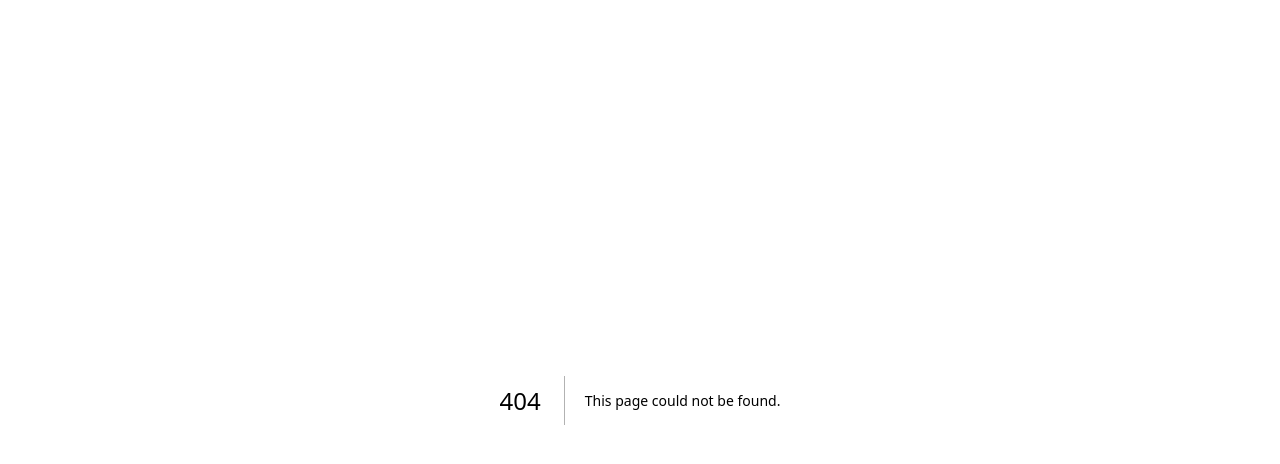
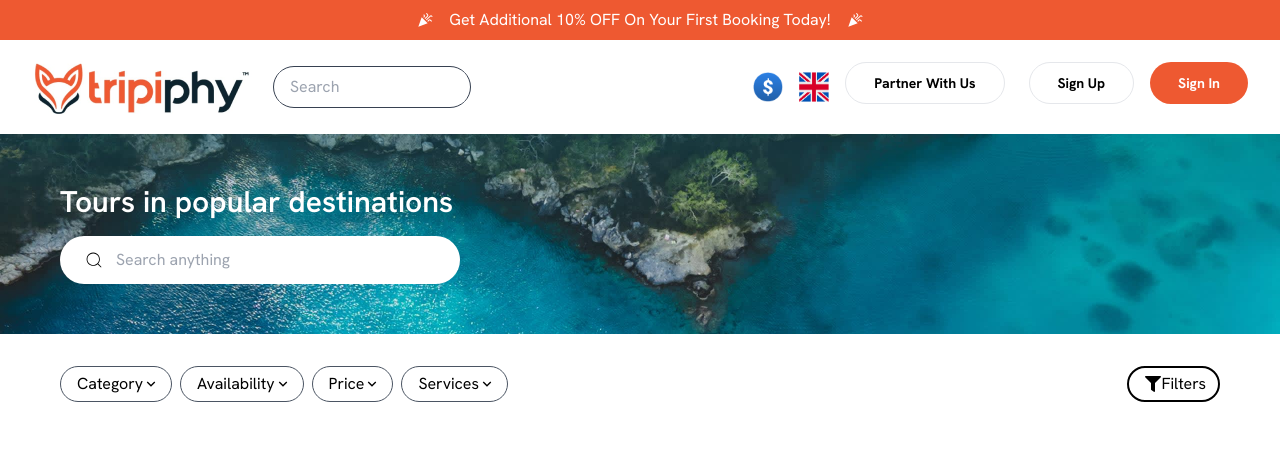
Before and after one commit to hafiz760/myupnext-customer, a Next.js app: page /tour in a window 1280 px wide. Before the commit this address had no page. Shown: the top 464 px of the page. Built offline with nearby package versions, Linux system fonts and the light colour scheme.

Commit message:
added tour page WIP

```diff
--- a/package.json
+++ b/package.json
@@ -16,6 +16,7 @@
     "formik": "^2.4.5",
     "next": "^14.1.0",
     "react": "^18.2.0",
+    "react-date-range": "^2.0.1",
     "react-dom": "^18.2.0",
     "react-icons": "^4.12.0",
     "react-image-gallery": "^1.3.0",
@@ -25,6 +26,7 @@
     "redux-persist": "^6.0.0",
     "sharp": "^0.33.3",
     "slick-carousel": "^1.8.1",
+    "styled-components": "^6.1.11",
     "yup": "^1.3.3"
   },
   "devDependencies": {
--- /dev/null
+++ b/src/app/tour/page.js
@@ -0,0 +1,16 @@
+import TopSearch from "@/components/tour/TopSearch";
+import TourFilters from "@/components/tour/TourFilters";
+import TopBar from "@/shared/TopBar";
+import React from "react";
+
+function page() {
+  return (
+    <>
+      <TopBar />
+      <TopSearch />
+      <TourFilters/>
+    </>
+  );
+}
+
+export default page;
--- /dev/null
+++ b/src/assets/css/tour.css
@@ -0,0 +1,21 @@
+.Tourcontent {
+  background-image: url("../images/tourbackground.jpg");
+  background-size: cover;
+  background-repeat: no-repeat;
+  background-position: 50%;
+  background-color: #eee;
+  position: relative;
+}
+.filterButton {
+  width: auto;
+  display: flex;
+  align-items: center;
+  padding: 0 12px 0 16px;
+  border-radius: 20px;
+  flex: none;
+  cursor: pointer;
+  -webkit-user-select: none;
+  -moz-user-select: none;
+  user-select: none;
+  height: 36px;
+}
--- a/src/components/experiences/Experiences.js
+++ b/src/components/experiences/Experiences.js
@@ -1,10 +1,10 @@
 "use client";
 import React from "react";
 import "../../assets/css/experiences.css";
-import SearchInput from "@/shared/SearchInput";
 import testImage from "../../assets/images/about1.png";
 import Link from "next/link";
 import Image from "next/image";
+import SearchInput from "./SearchInput";
 
 function Experiences() {
   const data = [
--- a/src/shared/SearchInput.js
+++ b/src/components/experiences/SearchInput.js
@@ -1,6 +1,6 @@
 import Image from "next/image";
 import React from "react";
-import location from "../assets/images/location.png";
+import location from "../../assets/images/location.png";
 import { Button } from "antd";
 import { SearchOutlined } from "@ant-design/icons";
 function SearchInput({ className }) {
--- /dev/null
+++ b/src/components/tour/TopSearch.js
@@ -0,0 +1,26 @@
+import React from "react";
+import "../../assets/css/tour.css";
+import { CiSearch } from "react-icons/ci";
+function TopSearch() {
+  return (
+    <div className="Tourcontent w-full h-full min-h-[200px] flex items-center">
+      <div className="w-full  max-w-[1160px] mx-auto">
+        <div className="">
+          <h1 className=" text-3xl font-semibold m-0 text-white">
+            Tours in popular destinations
+          </h1>
+
+          <div className="bg-white rounded-full w-[400px] h-[48px] p-[6px] flex flex-row items-center mt-4 py-0 px-6">
+            <CiSearch className="w-[20px] h-[20px]" />
+            <input
+              placeholder="Search anything"
+              className=" border-none p-3  outline-none"
+            />
+          </div>
+        </div>
+      </div>
+    </div>
+  );
+}
+
+export default TopSearch;
--- /dev/null
+++ b/src/components/tour/TourFilters.js
@@ -0,0 +1,208 @@
+"use client";
+import React, { useEffect, useRef, useState } from "react";
+import { RiArrowDownSLine, RiArrowUpSLine } from "react-icons/ri";
+import { FaFilter } from "react-icons/fa";
+import { DateRangePicker } from "react-date-range";
+import "react-date-range/dist/styles.css";
+import "react-date-range/dist/theme/default.css";
+
+function TourFilters() {
+  const [activeFilter, setActiveFilter] = useState(null);
+  const [categoryValue, setCategoryValue] = useState([]);
+  const categoryRef = useRef(null);
+  const availabilityRef = useRef(null);
+  const priceRangeRef = useRef(null);
+  const servicesRef = useRef(null);
+
+  const handleToggleFilter = (filter) => {
+    setActiveFilter((prevFilter) => (prevFilter === filter ? null : filter));
+  };
+
+  const handleCategoryChange = (cat) => {
+    setCategoryValue((prevCategoryValue) =>
+      prevCategoryValue.includes(cat)
+        ? prevCategoryValue.filter((s) => s !== cat)
+        : [...prevCategoryValue, cat]
+    );
+  };
+
+  const handleClickOutside = (event) => {
+    if (
+      (activeFilter === "category" &&
+        !categoryRef.current.contains(event.target)) ||
+      (activeFilter === "availability" &&
+        !availabilityRef.current.contains(event.target)) ||
+      (activeFilter === "priceRange" &&
+        !priceRangeRef.current.contains(event.target)) ||
+      (activeFilter === "services" &&
+        !servicesRef.current.contains(event.target))
+    ) {
+      setActiveFilter(null);
+    }
+  };
+  // const handleClickOutside = (event) => {
+  //   if (
+  //     !categoryRef.current?.contains(event.target) &&
+  //     !availabilityRef.current?.contains(event.target) &&
+  //     !priceRangeRef.current?.contains(event.target) &&
+  //     !servicesRef.current?.contains(event.target)
+  //   ) {
+  //     setActiveFilter(null);
+  //   }
+  // };
+  useEffect(() => {
+    document.addEventListener("mousedown", handleClickOutside);
+    return () => {
+      document.removeEventListener("mousedown", handleClickOutside);
+    };
+  }, []);
+
+  const categories = {
+    Interests: [
+      "Hot Air Balloon Experiences",
+      "Koalas & Kangaroos Experiences",
+      "Glacier exploration",
+      "Lord of the Rings Tours",
+      "Temples & shrines",
+      "Historical Sites Tours",
+      "K-pop Tours & Experiences",
+      "Hanbok Rental",
+      "Nightlife",
+      "Floating Markets Tours",
+      "Elephant sanctuaries",
+      "Instagrammable Tours",
+      "Whale watching",
+    ],
+    Tours: ["Days Trip", "Boat Tours", "Hop on Hop off"],
+  };
+  const [selectionRange, setSelectionRange] = useState({
+    startDate: new Date(),
+    endDate: new Date(),
+    key: "selection",
+  });
+
+  console.log(selectionRange);
+
+  return (
+    <div className="max-w-[1160px] mx-auto w-full mt-4">
+      <div className="flex flex-row py-4 justify-between">
+        <div className="w-[470px] flex gap-2">
+          <div>
+            <div
+              ref={categoryRef}
+              className={` relative ${
+                activeFilter === "category"
+                  ? "text-primary border border-primary"
+                  : "border border-gray-600"
+              } filterButton mb-3`}
+              onClick={() => handleToggleFilter("category")}
+            >
+              <span>Category</span>
+              {activeFilter === "category" ? (
+                <RiArrowUpSLine />
+              ) : (
+                <RiArrowDownSLine />
+              )}
+            </div>
+            {activeFilter === "category" && (
+              <div className="bg-gray-50 overflow-y-auto absolute w-[750px] shadow-lg p-2 max-h-[540px]">
+                {Object.entries(categories).map(([key, value]) => (
+                  <div key={key} className="mt-4 mb-1">
+                    <h1 className="text-xl font-semibold">{key}</h1>
+                    <div className="flex items-center flex-wrap gap-2">
+                      {value.map((cat) => (
+                        <div
+                          key={cat}
+                          className={`cursor-pointer p-2 rounded ${
+                            categoryValue.includes(cat)
+                              ? "bg-orange-200 border border-orange-500"
+                              : "bg-gray-200 border bg-transparent border-gray-300"
+                          }`}
+                          onClick={() => handleCategoryChange(cat)}
+                        >
+                          {cat}
+                        </div>
+                      ))}
+                    </div>
+                  </div>
+                ))}
+              </div>
+            )}
+          </div>
+          <div>
+            <div
+              ref={availabilityRef}
+              className={`${
+                activeFilter === "availability"
+                  ? "text-primary border border-primary"
+                  : "border border-gray-600"
+              } filterButton`}
+              onClick={() => handleToggleFilter("availability")}
+            >
+              <span>Availability</span>
+              {activeFilter === "availability" ? (
+                <RiArrowUpSLine />
+              ) : (
+                <RiArrowDownSLine />
+              )}
+            </div>
+            {activeFilter === "availability" && (
+              <div className="bg-gray-50 overflow-y-auto absolute  shadow-lg p-2">
+                <DateRangePicker
+                  className="text-primary"
+                  ranges={[selectionRange]}
+                  onChange={(ranges) => setSelectionRange(ranges.selection)}
+                />
+              </div>
+            )}
+          </div>
+          <div>
+            <div
+              ref={priceRangeRef}
+              className={`${
+                activeFilter === "priceRange"
+                  ? "text-primary border border-primary"
+                  : "border border-gray-600"
+              } filterButton`}
+              onClick={() => handleToggleFilter("priceRange")}
+            >
+              <span>Price</span>
+              {activeFilter === "priceRange" ? (
+                <RiArrowUpSLine />
+              ) : (
+                <RiArrowDownSLine />
+              )}
+            </div>
+          </div>
+          <div>
+            <div
+              ref={servicesRef}
+              className={`${
+                activeFilter === "services"
+                  ? "text-primary border border-primary"
+                  : "border border-gray-600"
+              } filterButton`}
+              onClick={() => handleToggleFilter("services")}
+            >
+              <span>Services</span>
+              {activeFilter === "services" ? (
+                <RiArrowUpSLine />
+              ) : (
+                <RiArrowDownSLine />
+              )}
+            </div>
+          </div>
+        </div>
+        <div>
+          <div className="filterButton" style={{ border: "2px solid " }}>
+            <FaFilter />
+            <span>Filters</span>
+            <span></span>
+          </div>
+        </div>
+      </div>
+    </div>
+  );
+}
+
+export default TourFilters;
--- a/src/shared/CategoresHeader.js
+++ b/src/shared/CategoresHeader.js
@@ -15,7 +15,7 @@ const CategoresHeader = () => {
       title: "Tours & experiences",
       href: "/experiences",
       subCategory: [
-        { name: "Tours", href: "/search" },
+        { name: "Tours", href: "/tour" },
         { name: "Cruises", href: "/search" },
         { name: "Massages & hot springs", href: "/search" },
         { name: "Water Activities", href: "/search" },
@@ -88,7 +88,7 @@ const CategoresHeader = () => {
                   {category.subCategory &&
                     category.subCategory.map((subcat) => (
                       <Link href={subcat.href} className="hover:text-primary">
-                        <p className="cursor-pointer pt-1 font-normal whitespace-nowrap">
+                        <p className="cursor-pointer pt-1 font-medium text-base  whitespace-nowrap">
                           {subcat.name}
                         </p>
                       </Link>
```
Also changed, not shown: src/assets/images/tourbackground.jpg (added), 1 other file (tests, documents, lock files or other folders).
